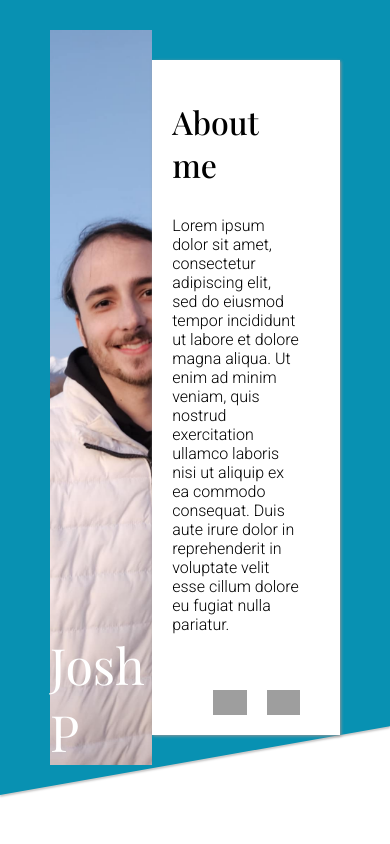
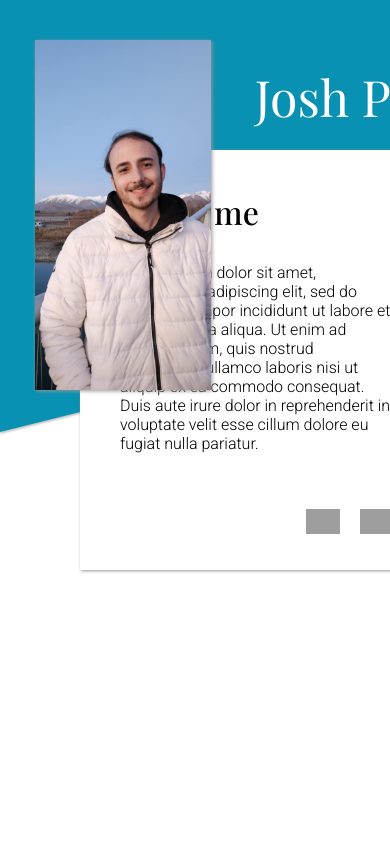
Before and after one commit to joshp423/Homepage, a plain HTML site: page index.html in a window 390 px wide. Shown: the top 844 px of the page. Drawn offline with nearby package versions, Linux system fonts and the light colour scheme; grey boxes are pictures that could not be loaded; a web font is replaced by a local one.

Commit message:
tabley css wip

```diff
--- a/style.css
+++ b/style.css
@@ -191,3 +191,70 @@ h3 {
 p {
     font-weight: 300;
 }
+
+@media screen and (max-width: 1000px) {
+
+    .aboutMeSection {
+        display: flex;
+        flex-direction: column;
+        padding-top: 30px;
+        padding-bottom: 30px;
+        transform-origin: left;
+        margin-bottom: 0px;
+    }
+
+    .aboutMeTextContainer {
+        display: flex;
+        flex-direction: column;
+        padding-left: 40px;
+        padding-right: 40px;
+        padding-top: 40px;
+        margin-top: 90px;
+        margin-right: 80px;
+        margin-bottom: 30px;
+        margin-left: 80px;
+        width: 70%;
+        height: 380px;
+        background-color: white;
+        box-shadow: 1px 1px 3px rgb(151, 150, 150);
+        translate: 0px -330px;
+
+    }
+
+    .aboutMeImageContainer {
+        height: 350px;
+        width: 45%;
+        background-image: url("static/att.TljSoHLuw1gIDUxyTUTq-3rtvFAIwv9emAAwRFE_P4k.JPG");
+        background-position: center;
+        background-size: cover;
+        display: flex;
+        align-items: end;
+        margin-left: 35px;
+        margin-top: 10px;
+        color: white;
+        justify-content: center;
+        box-shadow: 1px 1px 4px rgb(151, 150, 150);
+        z-index: 1;
+        float: left;
+    }
+    .aboutMeImageContainer>h1 {
+        z-index: 2;
+        translate: 200px -260px;
+    }
+
+    .aboutMeSection::before {
+        content: '';
+        display: block;
+        height: 45%;
+        width: 100%;
+        position: absolute;
+        z-index: -1;
+        top: 0;
+        background: #0891B2;
+        left: 0;
+        box-shadow: 0px 2px 2px rgb(201, 200, 200);
+        transform: skew(0, -14deg);
+        transform-origin: top left;
+    }
+
+}
```
Lines whose indentation alone changed are shown as unchanged.
